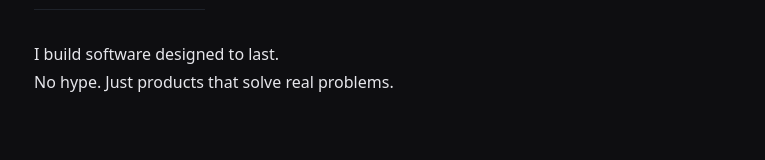
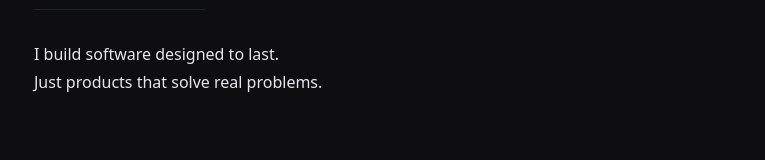
Before and after one commit to smngvlkz/Portfolio_V2, a Next.js app: page / in a window 1280 px wide. Shown: the part 2611-2771 px from the top of the page, without its empty margins (206-971 px from the left). Built offline with nearby package versions, Linux system fonts and the light colour scheme.

Commit message:
removed "No hype." from homepage description.

```diff
--- a/src/app/page.tsx
+++ b/src/app/page.tsx
@@ -25,7 +25,7 @@ export default function Home() {
         <h2 className="text-base font-medium uppercase tracking-[0.2em] text-text-primary/90 mb-8 border-b border-accent-secondary/40 pb-2 w-max pr-12">README.md</h2>
         <div className="space-y-1 text-text-primary">
           <p>I build software designed to last.</p>
-          <p>No hype. Just products that solve real problems.</p>
+          <p>Just products that solve real problems.</p>
         </div>
       </section>
 
```
